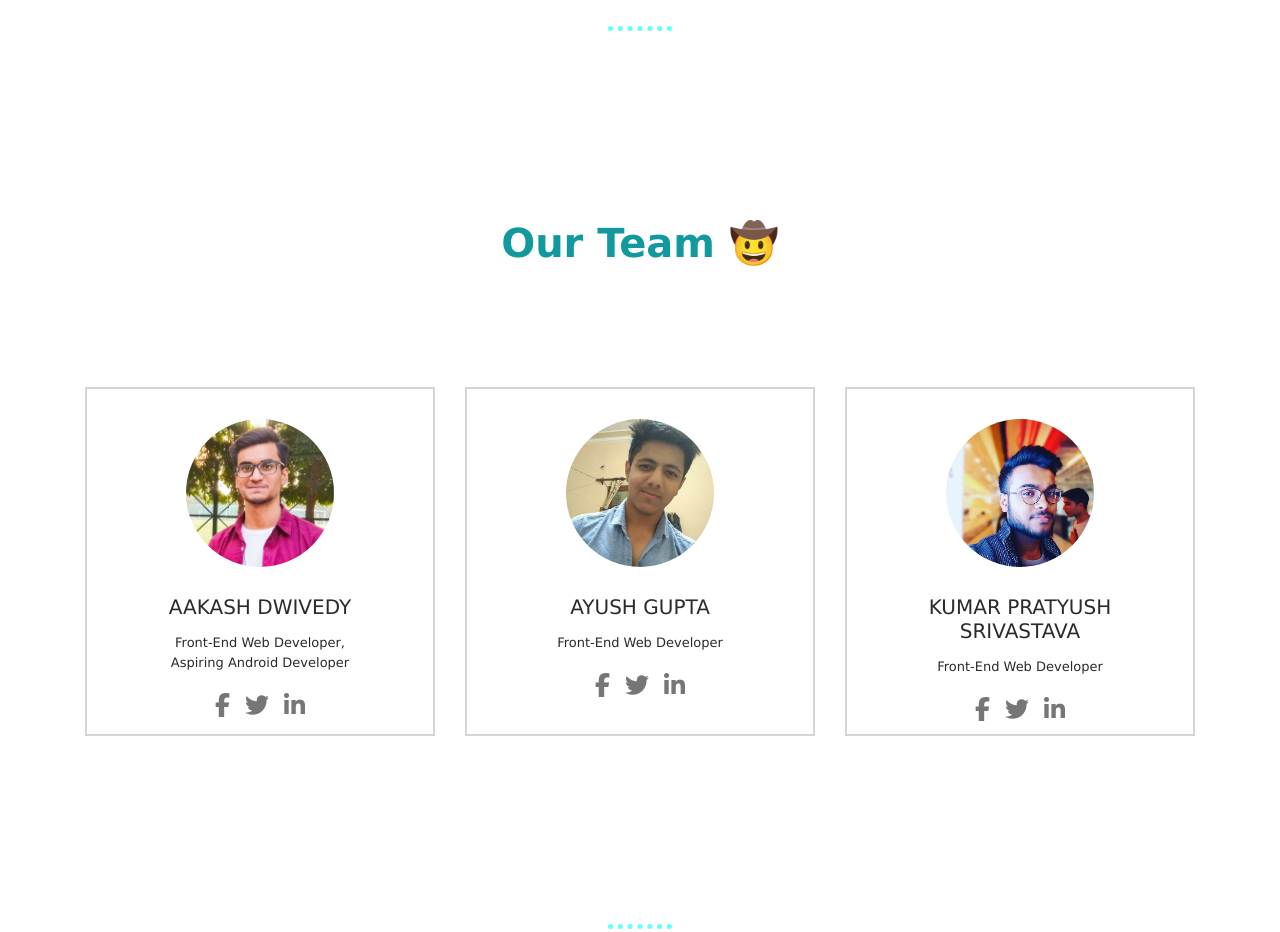
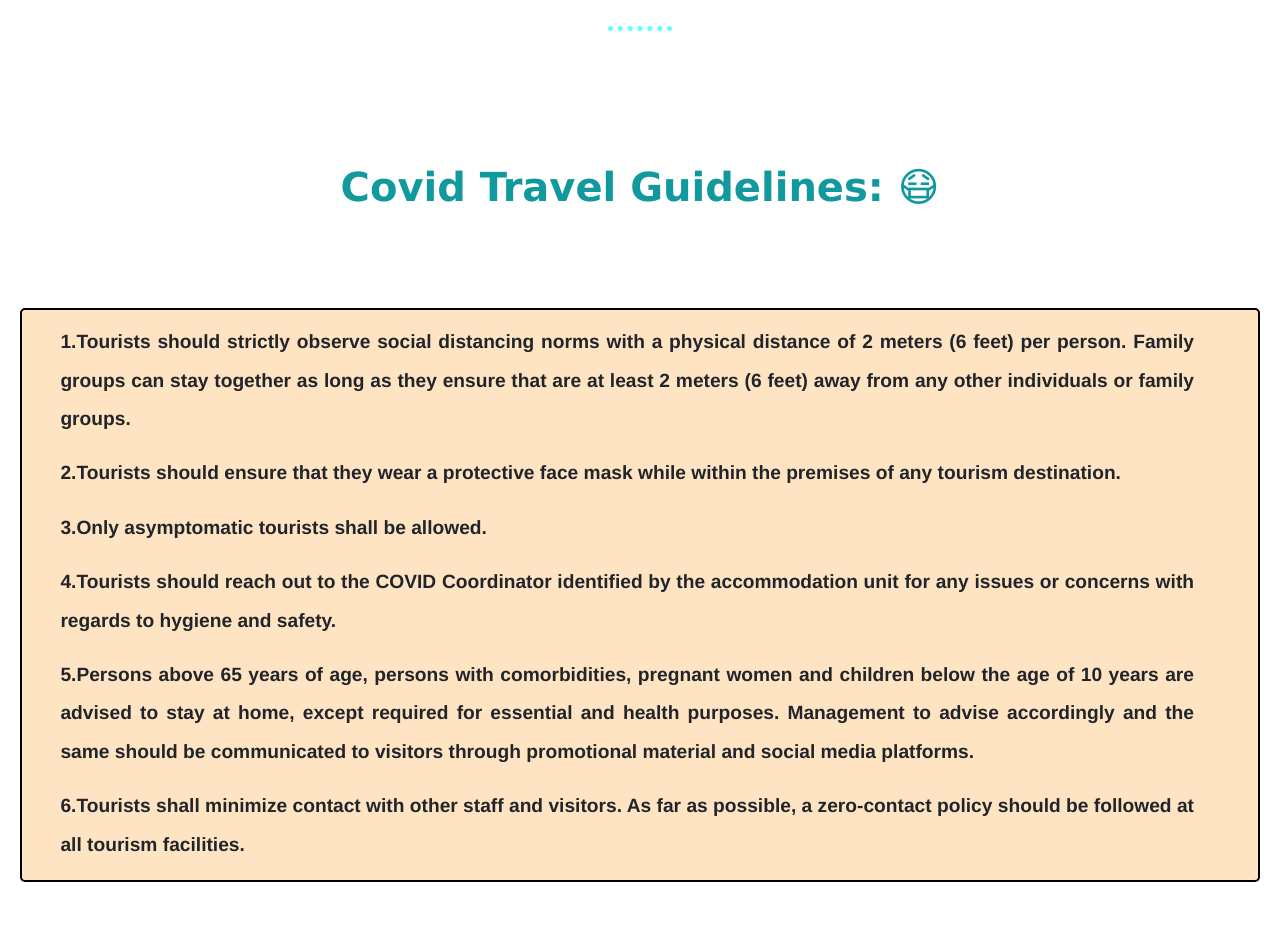
Before and after one commit to codifiers-in/Mysuru-Tourism, a plain HTML site: page index.html in a window 1280 px wide. Shown: the part 6280-7212 px from the top of the page. Drawn offline with nearby package versions, Linux system fonts and the light colour scheme.

Commit message:
Update index.html

```diff
--- a/index.html
+++ b/index.html
@@ -409,58 +409,6 @@
 
         <hr>
 
-        <!-------------------- Our Team -------------------->
-
-        <section class="our-webcoderskull padding-lg">
-            <div class="container">
-              <div class="row heading heading-icon">
-                  <h2 class="team-title">Our Team 🤠</h2>
-              </div>
-              <ul class="row">
-                <li class="col-12 col-md-6 col-lg-4">
-                    <div class="cnt-block equal-hight" style="height: 349px;">
-                      <figure><img src="img/social-images/aakash.jpg" class="img-responsive" alt=""></figure>
-                      <h3><a href="https://github.com/dwivedyaakash" target="_blank">Aakash Dwivedy</a></h3>
-                      <p>Front-End Web Developer, <br>Aspiring Android Developer</p>
-                      <ul class="follow-us clearfix">
-                        <li><a href="https://www.facebook.com/dwivedyaakash/" target="_blank"><i class="fa fa-facebook" aria-hidden="true"></i></a></li>
-                        <li><a href="https://twitter.com/dwivedyaakash" target="_blank"><i class="fa fa-twitter" aria-hidden="true"></i></a></li>
-                        <li><a href="https://www.linkedin.com/in/dwivedyaakash/" target="_blank"><i class="fa fa-linkedin" aria-hidden="true"></i></a></li>
-                      </ul>
-                    </div>
-                </li>
-                <li class="col-12 col-md-6 col-lg-4">
-                    <div class="cnt-block equal-hight" style="height: 349px;">
-                      <figure><img src="img/social-images/ayush.png" class="img-responsive" alt=""></figure>
-                      <h3><a href="https://github.com/ayush-gupta-github" target="_blank">Ayush Gupta</a></h3>
-                      <p>Front-End Web Developer</p>
-                      <ul class="follow-us clearfix">
-                        <li><a href="https://www.facebook.com/" target="_blank"><i class="fa fa-facebook" aria-hidden="true"></i></a></li>
-                        <li><a href="https://twitter.com/" target="_blank"><i class="fa fa-twitter" aria-hidden="true"></i></a></li>
-                        <li><a href="https://www.linkedin.com/" target="_blank"><i class="fa fa-linkedin" aria-hidden="true"></i></a></li>
-                      </ul>
-                    </div>
-                </li>
-                <li class="col-12 col-md-6 col-lg-4">
-                    <div class="cnt-block equal-hight" style="height: 349px;">
-                      <figure><img src="img/social-images/pratyush.png" class="img-responsive" alt=""></figure>
-                      <h3><a href="https://github.com/kpratyush03" target="_blank">Kumar Pratyush Srivastava</a></h3>
-                      <p>Front-End Web Developer</p>
-                      <ul class="follow-us clearfix">
-                        <li><a href="https://www.facebook.com/" target="_blank"><i class="fa fa-facebook" aria-hidden="true"></i></a></li>
-                        <li><a href="https://twitter.com/" target="_blank"><i class="fa fa-twitter" aria-hidden="true"></i></a></li>
-                        <li><a href="https://www.linkedin.com/" target="_blank"><i class="fa fa-linkedin" aria-hidden="true"></i></a></li>
-                      </ul>
-                    </div>
-                 </li>
-              </ul>
-            </div>
-          </section>
-
-        <!-------------------- Our Team End -------------------->
-
-        <hr>
-
         <!-------------------- Guidelines start -------------------->
 
         <h3 class="text-center heading guidelines-heading">Covid Travel Guidelines: 😷</h3>
```
